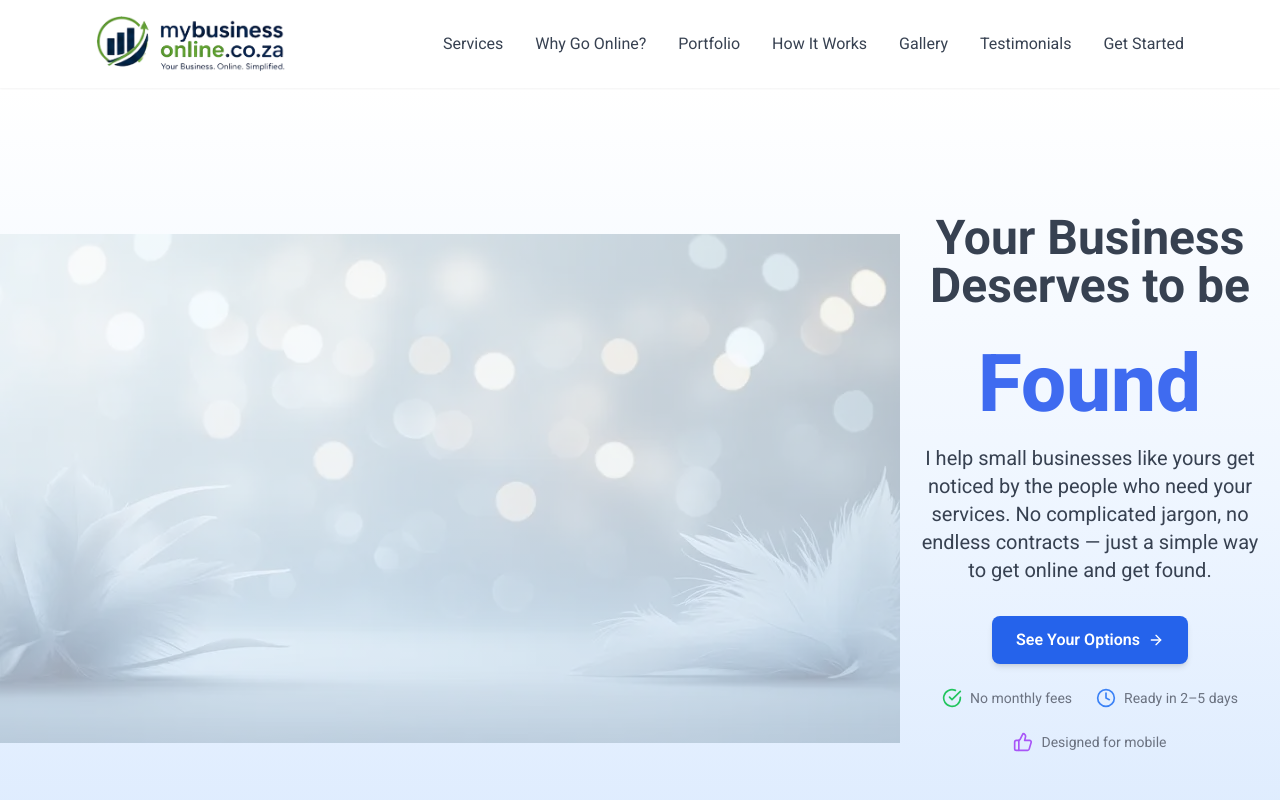
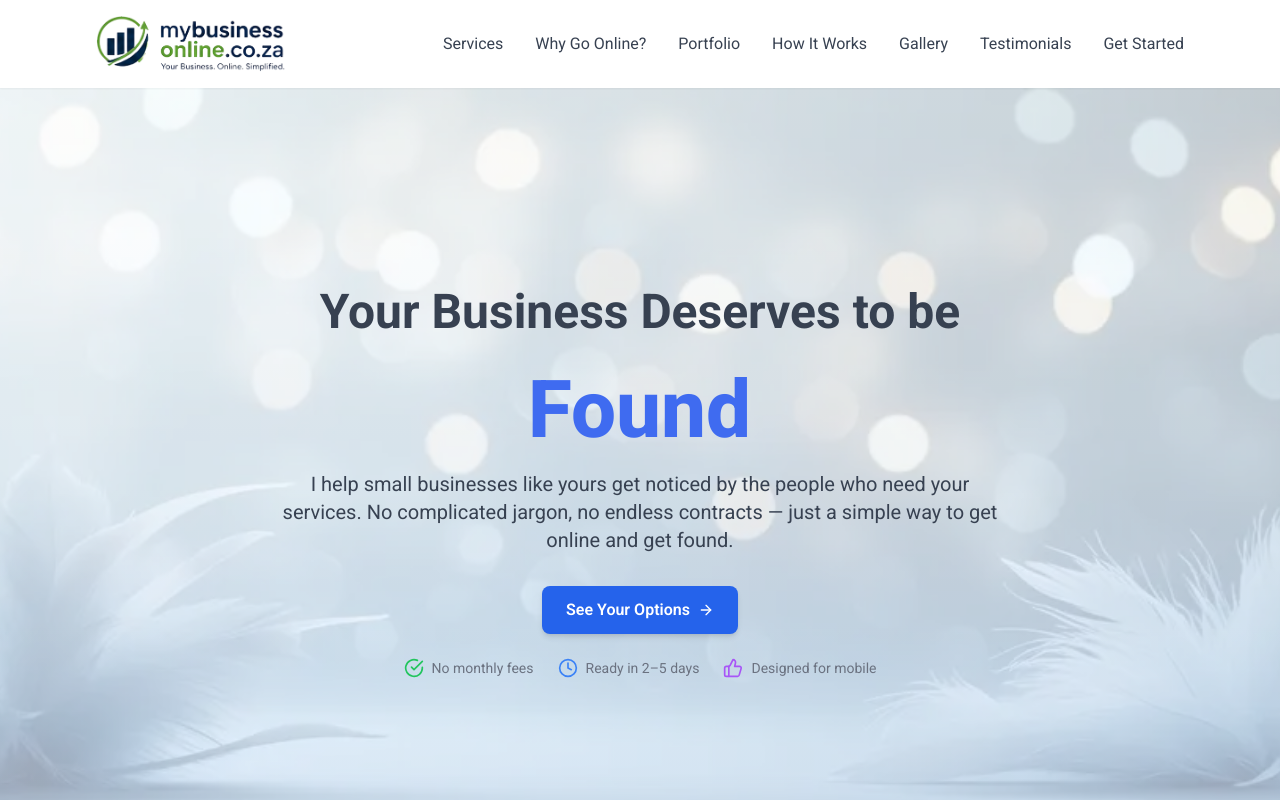
Before and after one commit to SeanDylan1982/get_online_za_1, a React (Vite) app: page / in a window 1280 px wide. Shown: the top 800 px of the page. Built offline with nearby package versions, Linux system fonts and the light colour scheme.

Commit message:
hero reset

```diff
--- a/src/App.tsx
+++ b/src/App.tsx
@@ -230,7 +230,7 @@
         <img
           src="/img/hero_background.webp"
           alt="Hero Background"
-          className="sticky inset-0 w-full h-full object-cover opacity-30 pointer-events-none z-0"
+          className="absolute inset-0 w-full h-full object-cover opacity-30 pointer-events-none z-0"
         />
 
         {/* Hero content */}
```
